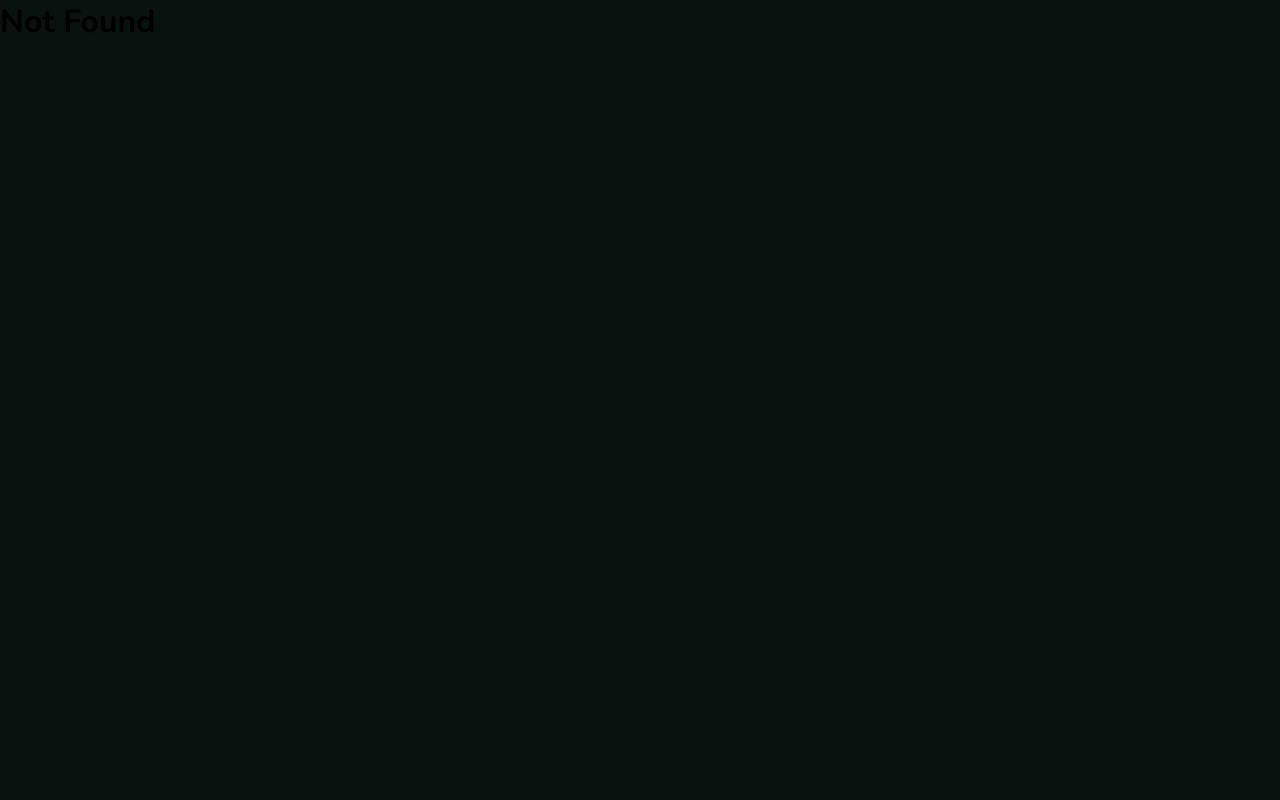
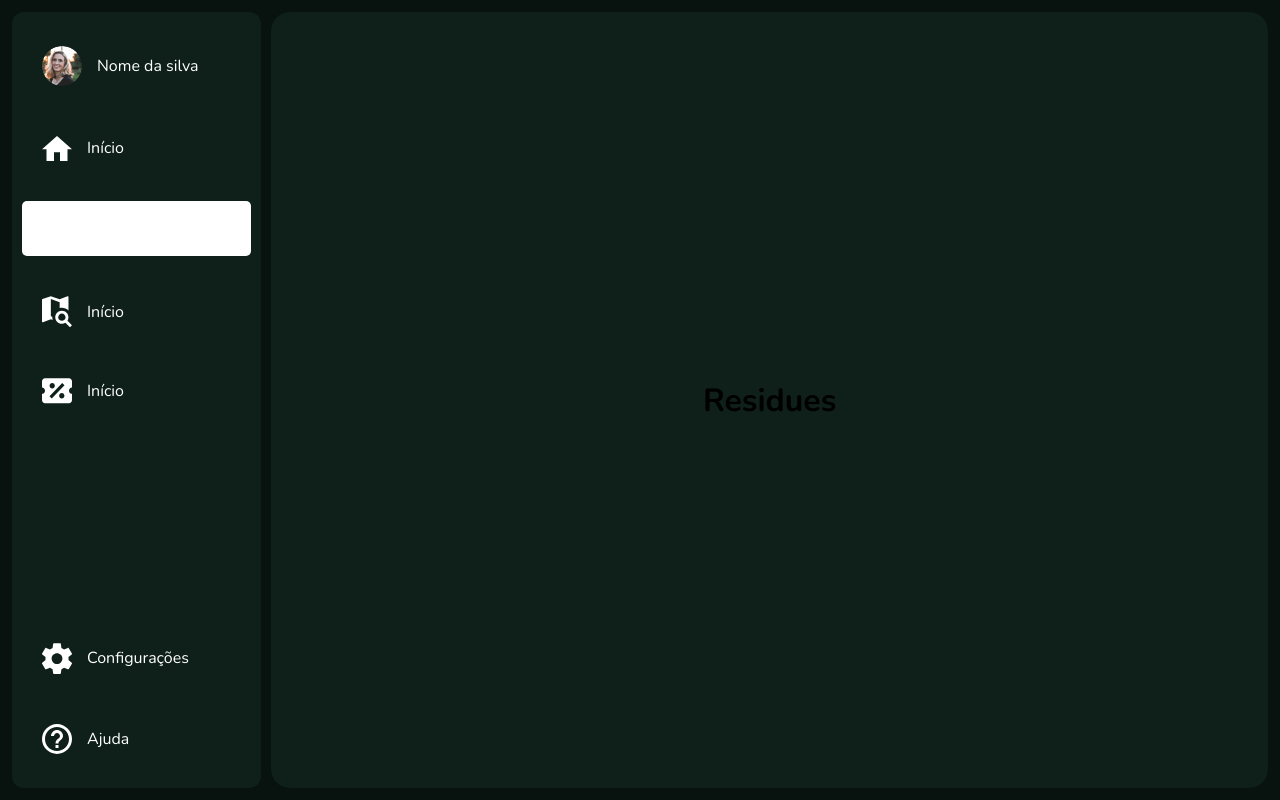
Before and after one commit to SunshineDN/terratech-react, a React (Vite) app: page /residues in a window 1280 px wide. Built offline with nearby package versions, Linux system fonts and the light colour scheme.

Commit message:
residues

```diff
--- /dev/null
+++ b/src/pages/Residues/index.jsx
@@ -0,0 +1,9 @@
+import { Layout } from '../../layout';
+
+export const Residues = () => {
+  return (
+    <Layout>
+      <h1>Residues</h1>
+    </Layout>
+  );
+}
--- a/src/routes/App.jsx
+++ b/src/routes/App.jsx
@@ -3,6 +3,7 @@ import Register from '../pages/Register/Register';
 import Login from '../pages/Login/Login';
 import PrivateRoutes from './PrivateRoutes.jsx';
 import { Home } from '../pages/Home/Home.jsx';
+import { Residues } from '../pages/Residues/index.jsx';
 
 function App() {
 
@@ -12,6 +13,7 @@ function App() {
       <Route path="/login" element={ <Login/> }/>
       <Route element={ <PrivateRoutes/> }>
         <Route path="/" element={ <Home/> }/>
+        <Route path="/residues" element={ <Residues/> }/>
       </Route>
 
       <Route path="*" element={ <h1>Not Found</h1> }/>
```
